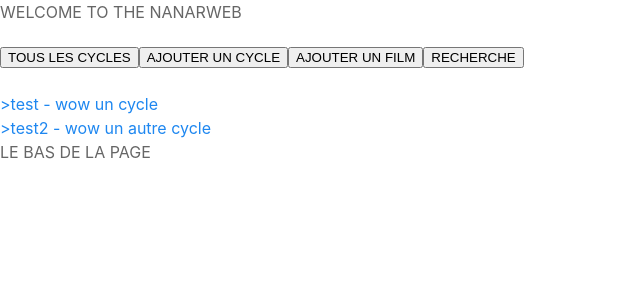
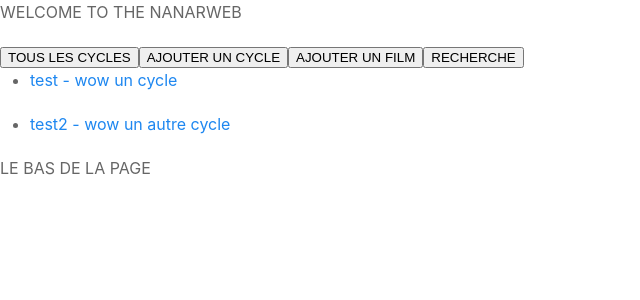
Before and after one commit to SebastiaanMoedt/nanarweb, an Angular app: page /cycles in a window 1280 px wide. Shown: the top 300 px of the page, without its empty margins (0-640 px from the left). Built offline with nearby package versions, Linux system fonts and the light colour scheme.

Commit message:
film list displays correctly

```diff
--- a/angular.json
+++ b/angular.json
@@ -2,7 +2,8 @@
   "$schema": "./node_modules/@angular/cli/lib/config/schema.json",
   "version": 1,
   "cli": {
-    "packageManager": "npm"
+    "packageManager": "npm",
+    "analytics": false
   },
   "newProjectRoot": "projects",
   "projects": {
--- a/src/app/pages/cycle-detail/cycle-detail.ts
+++ b/src/app/pages/cycle-detail/cycle-detail.ts
@@ -1,6 +1,8 @@
-import { Component, input, InputSignal, OnInit } from '@angular/core';
+import { Component, inject, input, InputSignal, OnInit } from '@angular/core';
 import { Film } from '../../class/film';
 import { CyclesDbMock } from '../../mock/cycles-db-mock';
+import { HttpParams } from '@angular/common/http';
+import { ActivatedRoute, Router } from '@angular/router';
 @Component({
   selector: 'app-cycle-detail',
   imports: [],
@@ -10,19 +12,19 @@ import { CyclesDbMock } from '../../mock/cycles-db-mock';
 
 
 
-export class CycleDetail implements OnInit{
+export class CycleDetail{
   cycleDbMock: CyclesDbMock = new CyclesDbMock
-  cycleId: string = ""
+  private router = inject(Router);
   listeFilms!: Film[]
+  private route = inject(ActivatedRoute);
+  cycleId = this.route.snapshot.params['cycleId'];
 
 ngOnInit(): void {
-
     this.listeFilms = this.getCycle(parseInt(this.cycleId));
 }
-
-  // https://angular.fr/routing/parameter-router à voir
+  // https://angular.fr/routing/parameter-router
 
 getCycle(id: number): Film[]{
   return this.cycleDbMock.getAllFilmsInCycle(id)
-};
 }
+}
--- a/src/app/pages/cycles/cycles.html
+++ b/src/app/pages/cycles/cycles.html
@@ -1,7 +1,9 @@
 
 @for(cycle of getCycles(); track cycle.cycleName){
-    <br>
-    <a (click)="navigateToCycleDetail(cycle.cycleId.toString())">>{{cycle.cycleName}} - {{cycle.description}}</a>
+    <ul>
+    <!-- <li><a routerLink="['/cycle', cycle.cycleId]"> {{cycle.cycleName}} - {{cycle.description}}</a></li> -->
+    <li><a (click)="navigateToCycleDetail(cycle.cycleId)"> {{cycle.cycleName}} - {{cycle.description}}</a></li>
+</ul>
 }
 @empty {
     <li>PAS DE CYCLES POUR L'INSTANT</li>
--- a/src/app/pages/cycles/cycles.ts
+++ b/src/app/pages/cycles/cycles.ts
@@ -1,12 +1,11 @@
+import { CyclesDbMock } from '../../mock/cycles-db-mock';
+import { Router, RouterLink, RouterOutlet } from '@angular/router';
+import { CycleDetail } from '../cycle-detail/cycle-detail';
 import { Component, inject } from '@angular/core';
-import { CyclesDbMock } from '../../mock/cycles-db-mock';
-import { FormsModule } from '@angular/forms';
-import { Router, RouterLink } from '@angular/router';
-import { CycleDetail } from '../cycle-detail/cycle-detail';
 
 @Component({
   selector: 'app-cycles',
-  imports: [FormsModule, RouterLink],
+  imports: [RouterLink],
   templateUrl: './cycles.html',
   styleUrl: './cycles.css',
 })
@@ -14,13 +13,13 @@ import { CycleDetail } from '../cycle-detail/cycle-detail';
 export class Cycles {
   cycleDetail = new CycleDetail()
   cyclesDbMock = new CyclesDbMock()
-  private readonly router = inject(Router);
+  private router = inject(Router);
 
   getCycles(){
     return this.cyclesDbMock.getAllCycles()
   }
 
-navigateToCycleDetail(id : string){
+navigateToCycleDetail(id : number){
   this.cycleDetail.cycleId = id
   this.router.navigate(['/cycles/', id]);
 }
```
